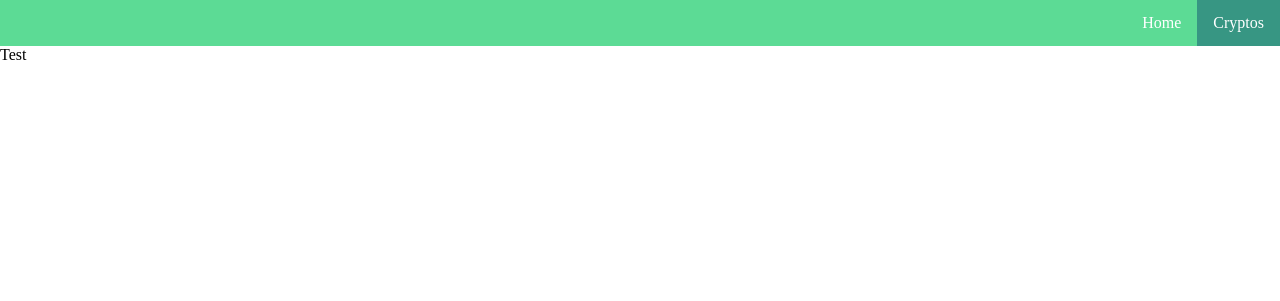
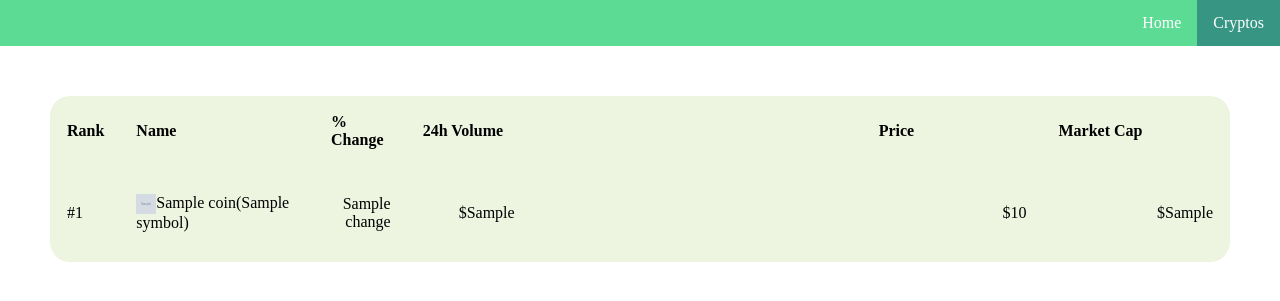
Before and after one commit to DineshK-1/stock-screener, a Django app: page /Cryptos in a window 1280 px wide. Shown: the top 301 px of the page. Run offline with Django 4.2, Linux system fonts and the light colour scheme; tables that the repository leaves empty hold one stand-in row (values such as "Sample post"); grey boxes marked "Sample" are stand-in pictures; a database or web service that is not in the repository returns one stand-in record (values such as "Sample title"); data that the repository does not hold is empty.

Commit message:
partially working index

```diff
--- a/Cryptos/views.py
+++ b/Cryptos/views.py
@@ -3,4 +3,4 @@ import requests
 
 def IndexCrypto(request):
     data = requests.request("GET", "http://127.0.0.1:8000/static/Coins.json")
-    return render(request, "IndexCrypto.html", {'Data':data})
+    return render(request, "IndexCrypto.html", {'Data':data.json()["data"]["coins"]})
--- a/Templates/IndexCrypto.html
+++ b/Templates/IndexCrypto.html
@@ -1,5 +1,89 @@
 {%extends 'Template.html'%}
 {%block Title%}Crypto Index{%endblock%}
+{%block style%}
+<style>
+    .indexpanel {
+        margin: 50px;
+        border-radius: 20px;
+        background-color: #EDF5E1;
+    }
+
+    .indexpanel:hover {
+        box-shadow: rgba(0, 0, 0, 0.35) 0px 5px 15px;
+    }
+
+    .indexpanel table {
+        width: 100%;
+    }
+
+    .indexpanel th {
+        padding: 15px;
+        text-align: left;
+    }
+
+    .indexpanel td {
+        padding: 15px;
+    }
+
+    .indexpanel tr {
+        transition: box-shadow .5s;
+    }
+
+    .indexpanel tr.obj:hover {
+        box-shadow: rgba(0, 0, 0, 0.25) 0px 54px 55px, rgba(0, 0, 0, 0.12) 0px -12px 30px, rgba(0, 0, 0, 0.12) 0px 4px 6px, rgba(0, 0, 0, 0.17) 0px 12px 13px, rgba(0, 0, 0, 0.09) 0px -3px 5px;
+    }
+</style>
+{%endblock%}
 {%block content%}
-Test
+<div class="indexpanel">
+    <table>
+        <colgroup>
+            <col span="1" style="width: 5%;">
+            <col span="1" style="width: 20%;">
+            <col span="1" style="width: 8%;">
+            <col span="1" style="width: 12%;">
+            <col span="1" style="width: 15%;">
+            <col span="1" style="width: 20%;">
+            <col span="1" style="width: 20%;">
+        </colgroup>
+        <tr>
+            <th>Rank</th>
+            <th>Name</th>
+            <th>% Change</th>
+            <th>24h Volume</th>
+            <th></th>
+            <th>Price</th>
+            <th>Market Cap</th>
+        </tr>
+        {%for i in Data%}
+        <tr class="obj">
+            <td>#{{i.rank}}</td>
+            <td><img src="{{i.iconUrl}}"
+                    style="width: 20px;height: 20px;vertical-align:middle;"></img><span>{{i.name}}({{i.symbol}})</span>
+            </td>
+            <td style="text-align: right;"><span>{{i.change}}</span></td>
+            <td style="text-align: right;">${{i.24hVolume}}</td>
+            <td><canvas id="{{i.uuid}}" height="60px"></canvas></td>
+            <td style="text-align: right;">${{i.price}}</td>
+            <td style="text-align: right;">${{i.marketCap}}</td>
+        </tr>
+
+        {%endfor%}
+    </table>
+</div>
+
+<canvas id="myChart" width="80px" height="80px"></canvas>
+<script>
+    const ctx = document.getElementById('myChart').getContext('2d');
+    const myChart = new Chart(ctx, {
+        labels =["1", "2", "1", "2", "1", "2", "1", "2", "1", "2", "1", "2", "1", "2", "1", "2", "1", "2", "1", "2", "1", "2", "1", "2", "2", "1", "2"],
+        type: 'line',
+        data: {
+            label: 'Dataset 1',
+            data: ["3245.7018018417017982710000", "3229.7735697418504283280000", "3245.3752813366815323200000", "3267.2019301889700409590000", "3267.4406411684827915790000", "3275.3354648532871328070000", "3309.8810273147705380590000", "3343.2970313427647698090000", "3372.8470077421887698390000", "3377.9659264645151844800000", "3369.3498684367998047030000", "3382.0002104270518870060000", "3387.8390972032260854860000", "3381.6085947039158288080000", "3386.9709878867553704550000", "3395.2748120696238807590000", "3383.5104754336205282500000", "3378.0575217507901146500000", "3383.1303308814874809150000", "3369.2977788871718915240000", "3349.6474931553256952920000", "3345.8472353773346736340000", "3344.6580172330104384820000", "3352.5941091627514320810000", "3345.8104494374445757020000", "3349.9583060680272481200000", "3351.7570983149814138470000"],
+            borderColor: Utils.CHART_COLORS.blue,
+            backgroundColor: Utils.transparentize(Utils.CHART_COLORS.red, 0.5),
+        },
+    });
+</script>
 {%endblock%}
--- a/Templates/Template.html
+++ b/Templates/Template.html
@@ -4,6 +4,7 @@
 <head>
     <meta charset="UTF-8">
     <title>{%block Title%}{%endblock%}</title>
+    <script src="https://cdn.jsdelivr.net/npm/chart.js"></script>
     {%block style%}
     {%endblock%}
 
@@ -53,6 +54,7 @@
 
     {%block content%}
     {%endblock%}
+
 </body>
 
 </html>
```
